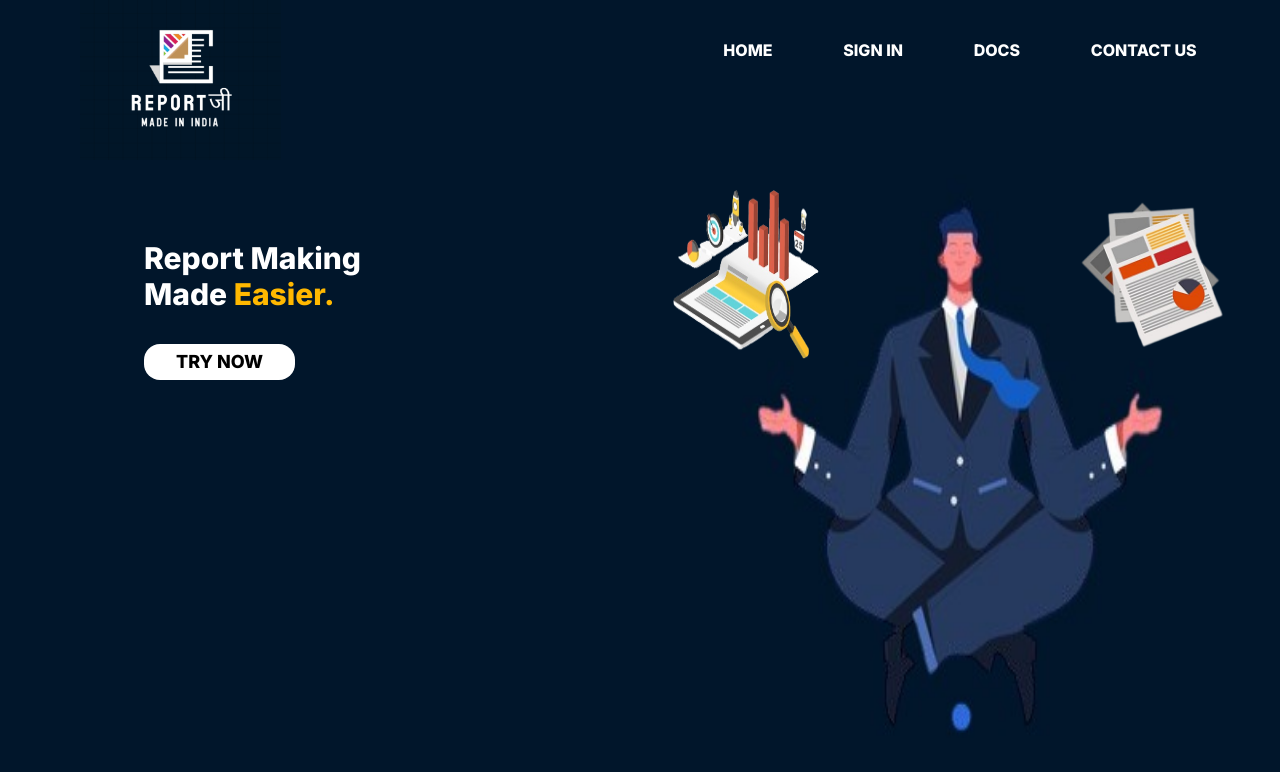
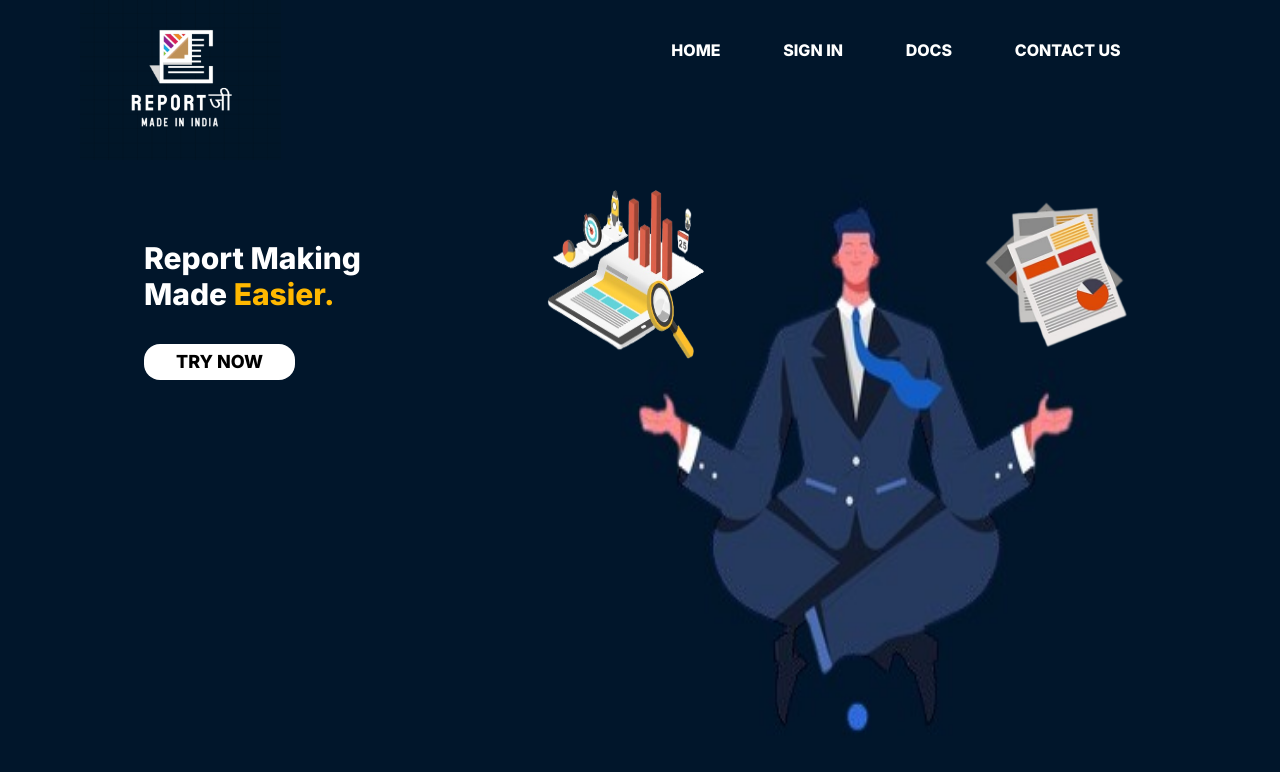
Before and after one commit to vbv-nyk/reportji-frontend, a Next.js app: page / in a window 1280 px wide. Shown: the top 772 px of the page. Built offline with nearby package versions, Linux system fonts and the light colour scheme.

Commit message:
Design choice page

```diff
--- a/app/Components/Landing.tsx
+++ b/app/Components/Landing.tsx
@@ -1,6 +1,8 @@
+import Link from "next/link";
+
 export default function Landing() {
   return (
-    <div className="grid grid-cols-2 h-screen bg-[#01162B] ">
+    <div className="grid grid-cols-[2fr_3fr] h-screen bg-[#01162B] ">
         <div className="pl-20 grid grid-rows-[160px_auto]">
                 <img className="h-full" src="images/logo_blue.png"></img>
             <div className="h-full flex-col pt-20 gap-8 pl-16  flex text-white font-extrabold">
@@ -8,17 +10,19 @@ export default function Landing() {
                        <div>Report Making</div>
                        <div>Made <span className="text-[#FFB800]">Easier.</span></div>
                     </div>
-                    <button className="text-black text-lg self-start uppercase bg-white rounded-2xl py-1 px-8 font-extrabold">Try Now</button>
+                    <Link href={"/choice"}>
+                      <button className="text-black text-lg self-start uppercase bg-white rounded-2xl py-1 px-8 font-extrabold">Try Now</button>
+                    </Link>
             </div>
         </div>
         <div className="h-full grid grid-rows-[100px_auto]">
-            <div className="h-full flex justify-around items-center px-12 font-extrabold text-white uppercase">
+            <div className="h-full flex justify-around items-center px-32 font-extrabold text-white uppercase">
                 <div>Home</div>
                 <div>Sign In</div>
                 <div>Docs</div>
                 <div>Contact Us</div>
             </div>
-            <div className="h-full">
+            <div className="h-full pr-20">
               <div className="h-full grid grid-rows-[25%_25%_25%_25%] justify-items-start items-center  grid-cols-3">
                     <img className="h-1/2 col-start-1 col-end-2 row-start-1 justify-self-start row-end-3 z-10" src="images/guy_left.png"></img>
                     <img className="h-1/2 col-start-3 col-end-4 row-start-1 row-end-3 z-10 justify-self-start" src="images/guy_right.png"></img>
```
